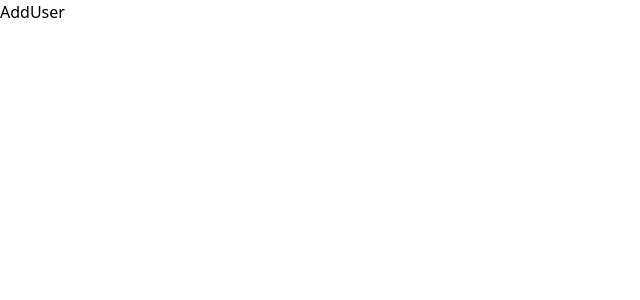
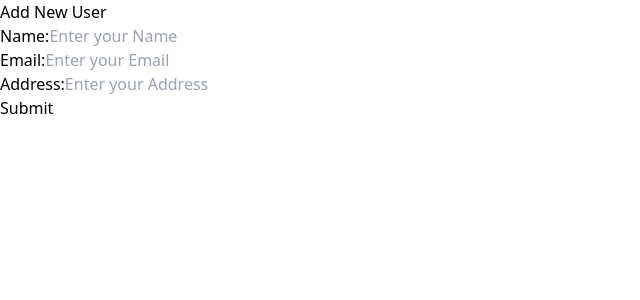
Before and after one commit to AdieDev0/CRUD-OPERATION-MERN-Stack, a React (Vite) app in the folder frontend/: page /add-user in a window 1280 px wide. Shown: the top 300 px of the page, without its empty margins (0-640 px from the left). Built offline with nearby package versions, Linux system fonts and the light colour scheme.

Commit message:
Adding style later

```diff
--- a/frontend/src/Components/AddUser.jsx
+++ b/frontend/src/Components/AddUser.jsx
@@ -1,9 +1,34 @@
-import React from 'react'
+import React from "react";
 
 const AddUser = () => {
   return (
-    <div>AddUser</div>
-  )
-}
+    <div>
+      <div>
+        <h1>Add New User</h1>
+        <form action="">
+          {/* NAME */}
+          <div>
+            <label htmlFor="">Name:</label>
+            <input type="text" placeholder="Enter your Name" required />
+          </div>
+          {/* EMAIL */}
+          <div>
+            <label htmlFor="">Email:</label>
+            <input type="text" placeholder="Enter your Email" required />
+          </div>
+          {/* ADDRESS */}
+          <div>
+            <label htmlFor="">Address:</label>
+            <input type="text" placeholder="Enter your Address" required />
+          </div>
+          {/* BUTTON */}
+          <div>
+            <button>Submit</button>
+          </div>
+        </form>
+      </div>
+    </div>
+  );
+};
 
-export default AddUser
+export default AddUser;
```
